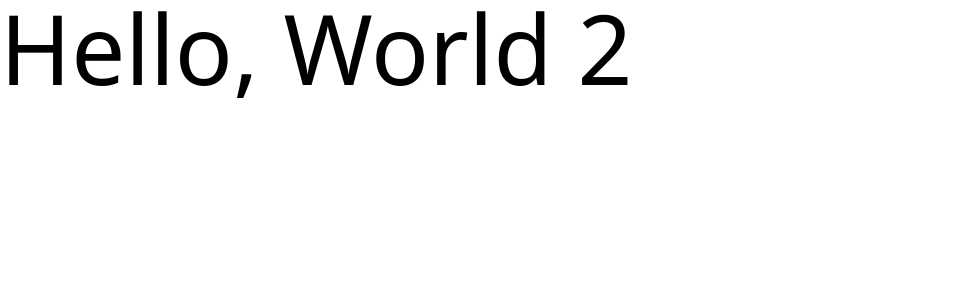
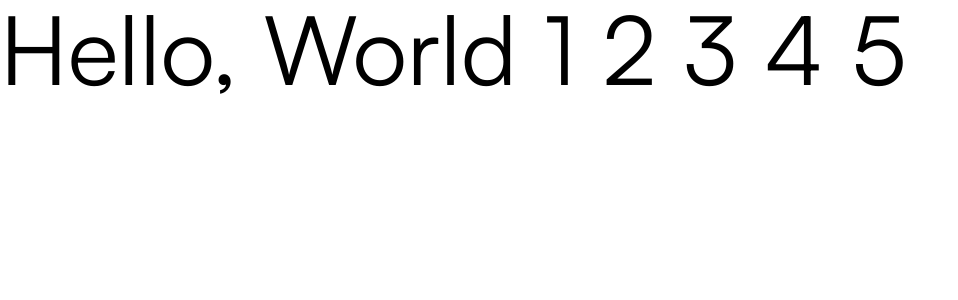
Before and after one commit to rupin-desai/HF-developer-demo, a Next.js app in the folder frontend/: page / in a window 1280 px wide. Shown: the top 300 px of the page, without its empty margins (0-958 px from the left). Built offline with nearby package versions, Linux system fonts and the light colour scheme.

Commit message:
Refactor code structure for improved readability and maintainability

```diff
--- a/frontend/src/app/globals.css
+++ b/frontend/src/app/globals.css
@@ -1 +1,35 @@
 @import "tailwindcss";
+
+@font-face {
+  font-family: 'Satoshi';
+  src: url('/fonts/Satoshi-Variable.woff2') format('woff2');
+  font-weight: 300 900;
+  font-style: normal;
+  font-display: swap;
+}
+
+@font-face {
+  font-family: 'Satoshi';
+  src: url('/fonts/Satoshi-VariableItalic.woff2') format('woff2');
+  font-weight: 300 900;
+  font-style: italic;
+  font-display: swap;
+}
+
+@theme {
+  --font-family-satoshi: 'Satoshi', system-ui, sans-serif;
+
+  --color-primary: #2563eb;
+  --color-secondary: #f8fafc;
+  --color-success: #10b981;
+  --color-error: #ef4444;
+  --color-border: #e2e8f0;
+  --color-text-primary: #1e293b;
+  --color-text-secondary: #64748b;
+}
+
+@layer base {
+  html {
+    font-family: 'Satoshi', system-ui, sans-serif;
+  }
+}
--- a/frontend/src/app/page.tsx
+++ b/frontend/src/app/page.tsx
@@ -1,7 +1,7 @@
 export default function Home() {
   return (
     <>
-    <div className="text-8xl">Hello, World 2</div>
+    <div className="text-8xl font-family-satoshi">Hello, World 1 2 3 4 5 </div>
     </>
   );
 }
```
Also changed, not shown: frontend/public/fonts/Satoshi-Variable.woff2 (added), frontend/public/fonts/Satoshi-VariableItalic.woff2 (added).
